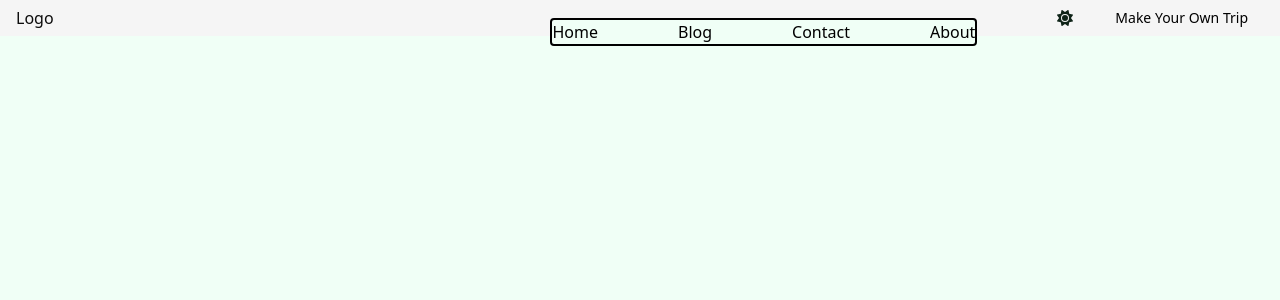
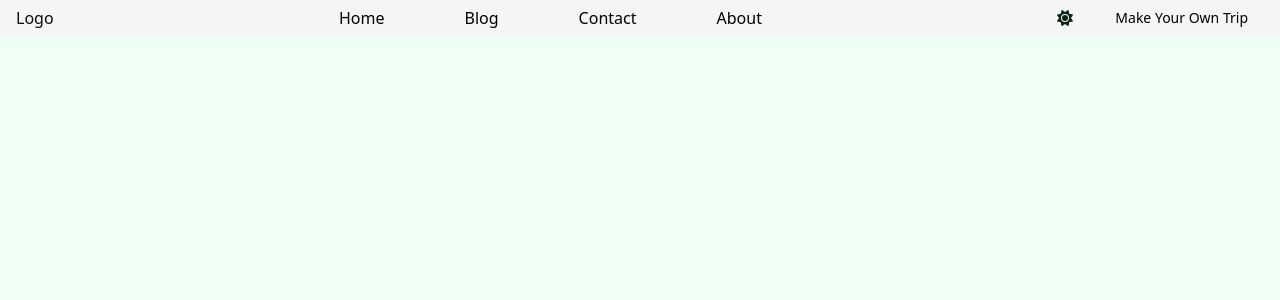
Before and after one commit to chengivan2/onpoint, a Next.js app: page / in a window 1280 px wide. Shown: the top 300 px of the page. Built offline with nearby package versions, Linux system fonts and the light colour scheme.

Commit message:
Added more styling to the menu

```diff
--- a/src/app/rootcomponents/headercomponents/menu.tsx
+++ b/src/app/rootcomponents/headercomponents/menu.tsx
@@ -19,7 +19,7 @@ export default function Menu() {
       </button>
 
       <ul
-        className="absolute bg-lightmode-bg-color border-2  border-text-darkmode-bg-color rounded hidden flex-col gap-[5rem] lg:flex lg:flex-row lg:align-center"
+        className="absolute lg:relative bg-lightmode-bg-color lg:bg-transparent lg:border-0 border-2 border-text-darkmode-bg-color rounded hidden flex-col gap-[5rem] lg:flex lg:flex-row lg:align-center"
         id="menu"
       >
         <li>
```
